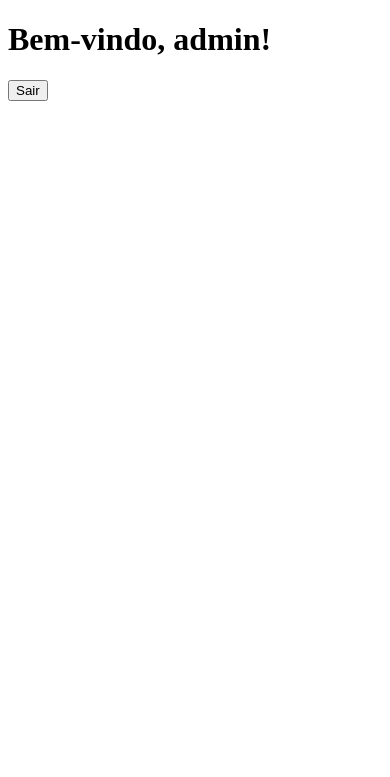
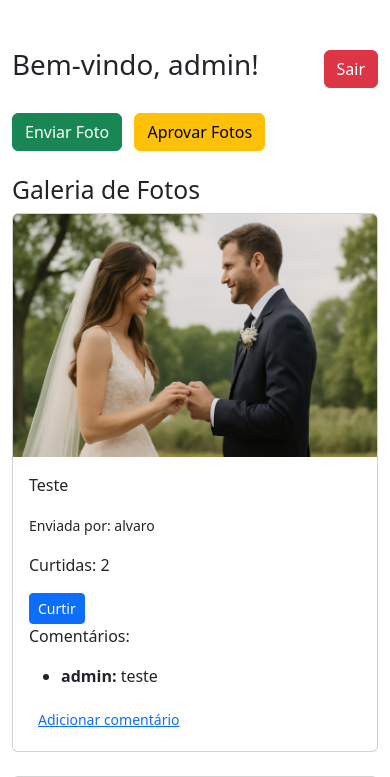
Before and after one commit to cavalcantetavares/projeto, a Django app: page / in a window 390 px wide. Shown: the top 777 px of the page. Run offline with Django 5.2, Linux system fonts and the light colour scheme; the first user in the database is signed in; data comes from the database, SQL or seed files in the repository; grey boxes are pictures that could not be loaded.

Commit message:
mudanças

```diff
--- a/galeria/models.py
+++ b/galeria/models.py
@@ -1,5 +1,7 @@
 from django.db import models
 from django.contrib.auth.models import User  # Usuário padrão do Django
+from django.utils import timezone
+
 
 class Grupo(models.Model):
     nome = models.CharField(max_length=100)
@@ -15,7 +17,7 @@ class Foto(models.Model):
     descricao = models.TextField(blank=True)
     imagem = models.ImageField(upload_to='fotos/')
     grupo = models.ForeignKey(Grupo, on_delete=models.CASCADE, null=True, blank=True)
-
+    data_criacao = models.DateTimeField(default=timezone.now)
     aprovada = models.BooleanField(default=False)
 
     def __str__(self):
--- a/galeria/views.py
+++ b/galeria/views.py
@@ -9,11 +9,21 @@ from django.shortcuts import get_object_or_404
 from .forms import RegistroForm
 from django.contrib.admin.views.decorators import staff_member_required
 from django.shortcuts import get_object_or_404, redirect
+from django.shortcuts import render
+
+def is_superuser(user):
+    return user.is_superuser
+
+def is_casal(user):
+    # Aqui você pode definir a regra para "casal" se quiser
+    return user.is_superuser  # por exemplo, superuser é casal
 
 
 @login_required
 def home(request):
-   return render(request, 'home.html')
+    fotos = Foto.objects.filter(aprovada=True).order_by('-data_criacao')
+    return render(request, 'home.html', {'fotos': fotos})
+
 
 @login_required
 def upload_foto(request):
@@ -23,55 +33,45 @@ def upload_foto(request):
             foto = form.save(commit=False)
             foto.autor = request.user
             foto.save()
+            messages.success(request, "Foto enviada com sucesso!")
             return redirect('home')
     else:
         form = FotoForm()
     return render(request, 'upload_foto.html', {'form': form})
 
+
 @login_required
 def galeria(request):
-    fotos = Foto.objects.filter(aprovada=True).order_by('-data_envio')
-    return render(request, 'galeria.html', {'fotos':fotos})
+    fotos = Foto.objects.filter(aprovada=True).order_by('-data_criacao')
+    return render(request, 'galeria.html', {'fotos': fotos})
 
-def is_casal(user):
-    return user.is_superuser
-
-
-
-def is_casal(user):
-    return user.is_superuser
 
 @user_passes_test(is_casal)
 def aprovacao_fotos(request):
-    print("Acessando a aprovação de fotos...")
-    fotos_pendentes = Foto.objects.filter(aprovada=False).order_by('data_envio')
-    print(f"Fotos pendentes: {fotos_pendentes}")
+    fotos_pendentes = Foto.objects.filter(aprovada=False).order_by('data_criacao')
 
     if request.method == 'POST':
-        print("Formulário enviado...")
         foto_id = request.POST.get('foto_id')
         acao = request.POST.get('acao')
-        print(f"Foto ID: {foto_id}, Ação: {acao}")
-
         try:
             foto = Foto.objects.get(id=foto_id)
             if acao == 'aprovar':
                 foto.aprovada = True
                 foto.save()
-                print(f"Foto {foto.id} aprovada.")
+                messages.success(request, f"Foto {foto_id} aprovada.")
             elif acao == 'rejeitar':
                 foto.delete()
-                print(f"Foto {foto.id} rejeitada e deletada.")
+                messages.success(request, f"Foto {foto_id} rejeitada e deletada.")
         except Foto.DoesNotExist:
-            print(f"Foto com ID {foto_id} não encontrada.")
-
+            messages.error(request, "Foto não encontrada.")
         return redirect('aprovacao_fotos')
 
     return render(request, 'aprovacao_fotos.html', {'fotos': fotos_pendentes})
+
+
 @login_required
 def comentar_foto(request, foto_id):
     foto = get_object_or_404(Foto, id=foto_id)
-
     if request.method == 'POST':
         form = ComentarioForm(request.POST)
         if form.is_valid():
@@ -81,21 +81,18 @@ def comentar_foto(request, foto_id):
             comentario.save()
             messages.success(request, "Comentário adicionado com sucesso.")
             return redirect('galeria')
-
     else:
         form = ComentarioForm()
+    return render(request, 'comentar_foto.html', {'form': form, 'foto': foto})
 
-    return render(request, 'comentar_foto.html', {'form': form, 'foto': foto})
+
 @login_required
 def curtir_foto(request, foto_id):
     foto = get_object_or_404(Foto, id=foto_id)
     usuario = request.user
-
-    # Verifica se o usuário já curtiu a foto
     curtida_existente = foto.curtidas.filter(usuario=usuario).first()
 
     if not curtida_existente:
-        # Cria a curtida
         foto.curtidas.create(usuario=usuario)
 
     return redirect('galeria')
@@ -106,27 +103,17 @@ def registrar(request):
         form = RegistroForm(request.POST)
         if form.is_valid():
             form.save()
-            messages.success(request, "Cadastro realizado com sucesso! Faça login .")
+            messages.success(request, "Cadastro realizado com sucesso! Faça login.")
             return redirect('login')
     else:
         form = RegistroForm()
     return render(request, 'registrar.html', {'form': form})
 
-@staff_member_required
-def deletar_foto(request, foto_id):
-    foto = get_object_or_404(Foto, id=foto_id)
-    if request.method == 'POST':
-        foto.delete()
-        messages.success(request, "Foto deletada com sucesso.")
-        return redirect('aprovacao_fotos')
-
-def is_superuser(user):
-    return user.is_superuser
 
 @user_passes_test(is_superuser)
 def deletar_foto(request, foto_id):
     foto = get_object_or_404(Foto, id=foto_id)
     if request.method == 'POST':
         foto.delete()
-        return redirect('galeria')
+        messages.success(request, "Foto deletada com sucesso.")
     return redirect('galeria')
--- a/templates/home.html
+++ b/templates/home.html
@@ -1,14 +1,60 @@
-<!DOCTYPE html>
-<html>
-<head>
-    <title>Galeria de Amigos</title>
-</head>
-<body>
-    <h1>Bem-vindo, {{ request.user.username }}!</h1>
+{% extends 'base.html'%}
 
-    <form method="post" action="{% url 'logout' %}" style="display: inline;">
-        {% csrf_token %}
-        <button type="submit" class="btn btn-danger">Sair</button>
-      </form>
-</body>
-</html>
+{% block content %}
+
+<div class="container my-5">
+
+    <div class="d-flex justify-content-between align-items-center mb-4">
+      <h1>Bem-vindo, {{ request.user.username }}!</h1>
+      <a href="{% url 'logout' %}" class="btn btn-danger">Sair</a>
+    </div>
+
+    <div class="mb-4">
+      <a href="{% url 'upload_foto' %}" class="btn btn-success me-2">Enviar Foto</a>
+      {% if request.user.is_superuser %}
+        <a href="{% url 'aprovacao_fotos' %}" class="btn btn-warning">Aprovar Fotos</a>
+      {% endif %}
+    </div>
+
+    <h2>Galeria de Fotos</h2>
+    <div class="row">
+      {% if fotos %}
+        {% for foto in fotos %}
+          <div class="col-md-4 mb-4">
+            <div class="card">
+              <img src="{{ foto.imagem.url }}" class="card-img-top" alt="Foto">
+              <div class="card-body">
+                <p class="card-text">{{ foto.descricao }}</p>
+                <p><small>Enviada por: {{ foto.autor.username }}</small></p>
+
+                <p>Curtidas: {{ foto.curtidas.count }}</p>
+                <form method="post" action="{% url 'curtir_foto' foto.id %}">
+                  {% csrf_token %}
+                  <button type="submit" class="btn btn-primary btn-sm">Curtir</button>
+                </form>
+
+                <p>Comentários:</p>
+                <ul>
+                  {% for comentario in foto.comentarios.all %}
+                    <li><strong>{{ comentario.autor.username }}:</strong> {{ comentario.texto }}</li>
+                  {% empty %}
+                    <li>Sem comentários ainda.</li>
+                  {% endfor %}
+                </ul>
+
+                <a href="{% url 'comentar_foto' foto.id %}" class="btn btn-link btn-sm">Adicionar comentário</a>
+              </div>
+            </div>
+          </div>
+        {% endfor %}
+      {% else %}
+        <p>Não há fotos aprovadas.</p>
+      {% endif %}
+    </div>
+
+  </div>
+
+
+
+
+{% endblock %}
```
Also changed, not shown: db.sqlite3, galeria/migrations/0003_foto_data_criacao.py (added), media/fotos/ChatGPT_Image_20_de_mai_VYq7OER._de_2025_10_08_46.png (added).
